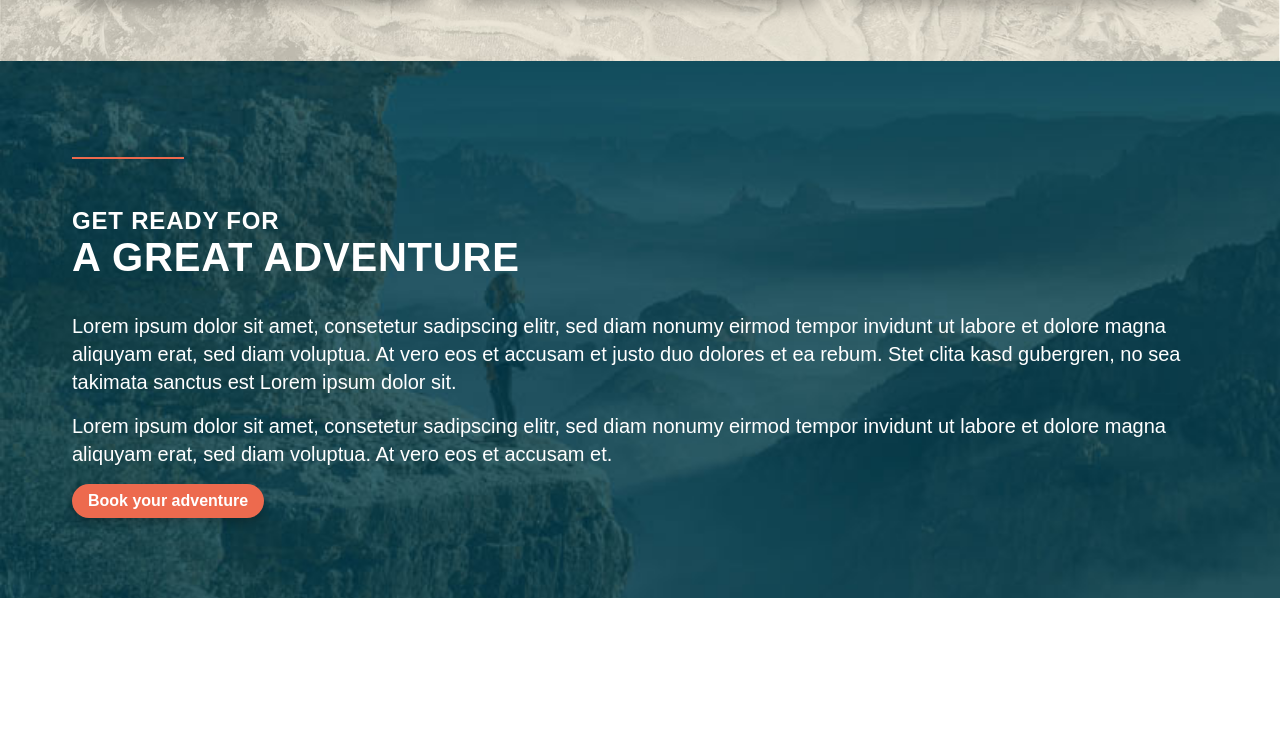
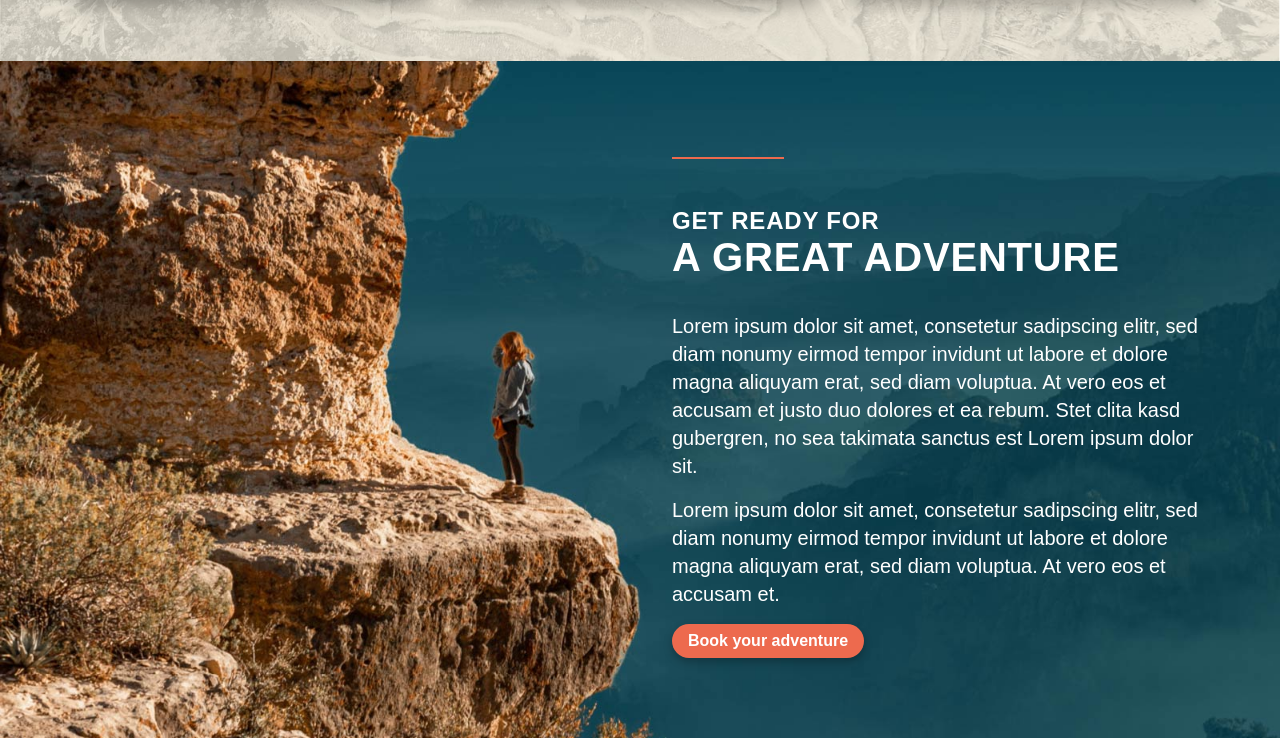
Before and after one commit to DenisKrae/UMA-Page, a plain HTML site: page index.html in a window 1280 px wide. Shown: the part 1096-1834 px from the top of the page. Before the commit the page ends 1694 px from the top, so only its background shows below. Drawn offline with Linux system fonts and the light colour scheme.

Commit message:
Grundstruktur Desktop-Version

```diff
--- a/index.html
+++ b/index.html
@@ -77,6 +77,7 @@
     </section>
     <section class="story">
         <div class="container">
+            <div class="story__inner">
                 <h2 class ="heading heading--white header--top-box">
                     <span class="heading__pre-text">Get ready for</span> a great adventure
                 </h2>
@@ -93,6 +94,7 @@
                 </p>
                 <a href="#" class="button">Book your adventure</a>
             </div>
+        </div>
     </section>
 </body>
 </html>
--- a/styles/main.css
+++ b/styles/main.css
@@ -308,6 +308,16 @@ body {
     padding-bottom: 5rem;
     padding-top: 4rem;
 }
+@media(min-width: 62em) {
+    .story {
+        background-image: url("../images/story/background-desktop.jpg");
+    }
+}
+@media(min-width: 62em) {
+    .story__inner{
+        padding-left: calc(50% + 2rem);
+}
+}
 .story__paragraph {
     margin: 0;
     color: #ffffff;
```
Lines whose indentation alone changed are shown as unchanged.
